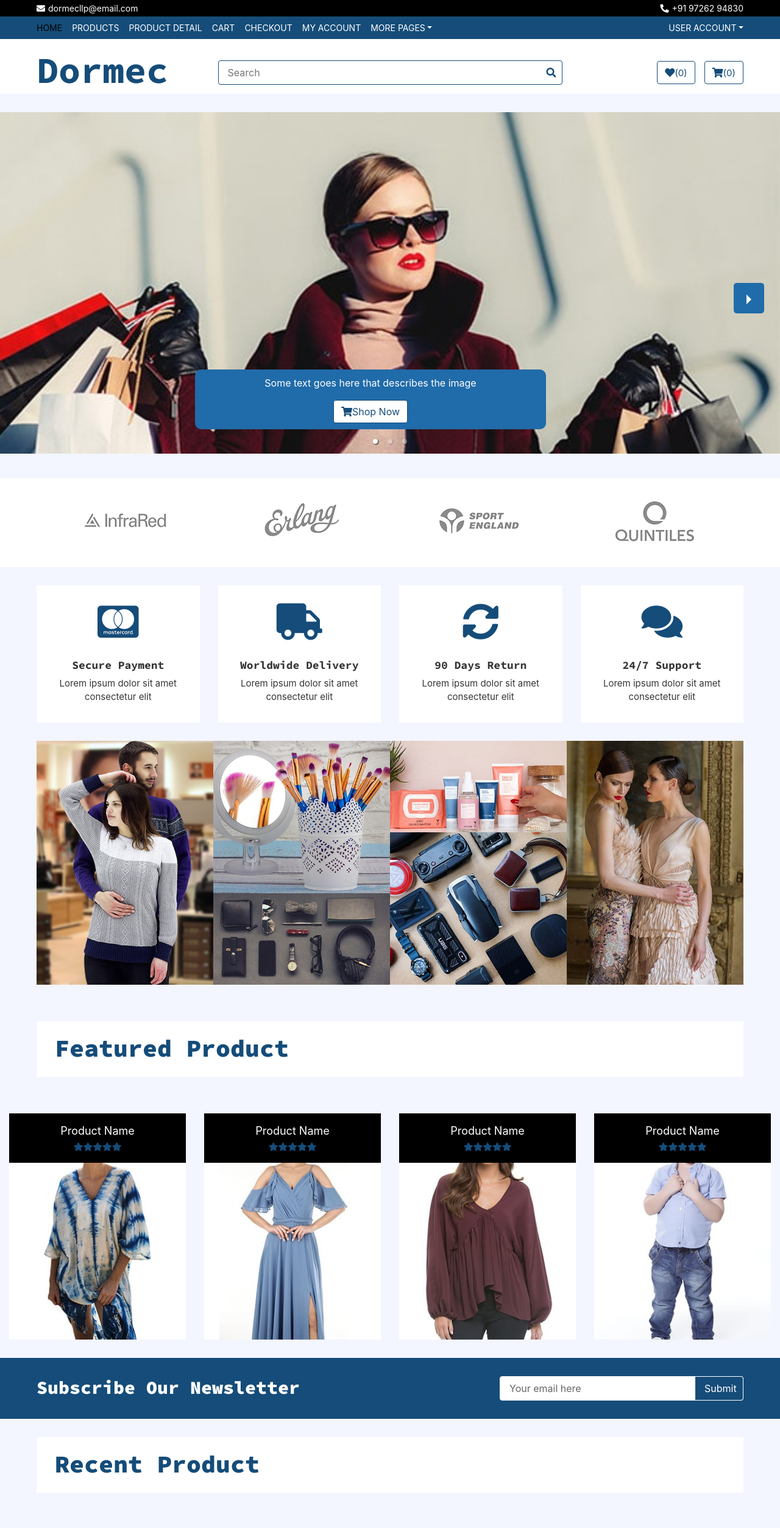
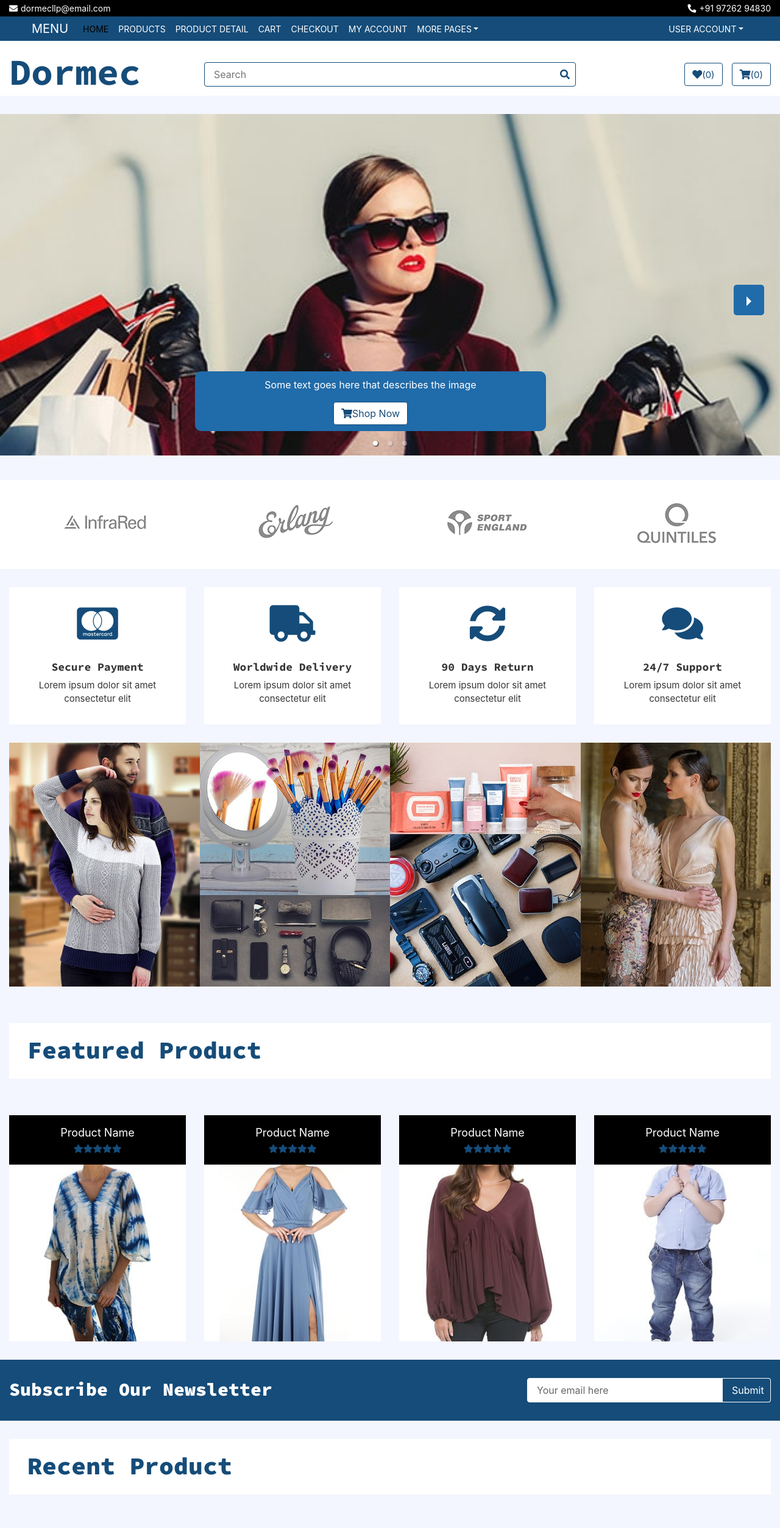
Before and after one commit to Krushn219/Dormec, a React (Create React App) app: page / in a window 1280 px wide. Shown: the top 2506 px of the page at 61% size. Built offline with nearby package versions, Linux system fonts and the light colour scheme.

Commit message:
obile view changes

```diff
--- a/public/assets/css/style.css
+++ b/public/assets/css/style.css
@@ -32,8 +32,8 @@ h2 {
 
 @media (min-width: 992px) {
   .container-fluid {
-    padding-right: 60px;
-    padding-left: 60px;
+    /* padding-right: 60px;
+    padding-left: 60px; */
   }
 }
 
@@ -252,9 +252,8 @@ h2 {
   border-radius: 0;
   background: #154c79;
 }
-.dropdown-item{
-    color: white;
-
+.dropdown-item {
+  color: white;
 }
 
 .nav .dropdown-menu a.active {
@@ -269,7 +268,7 @@ h2 {
   }
 
   .nav .navbar-brand {
-    display: none;
+    display: block;
   }
 
   .nav .navbar-dark a.nav-link {
@@ -291,7 +290,8 @@ h2 {
 
   .nav,
   .nav .navbar {
-    background: #000000 !important;
+    /* background: #154c79 !important; */
+    background: #000 !important;
   }
 
   .nav a.nav-link {
@@ -300,6 +300,12 @@ h2 {
 
   .nav .dropdown-menu {
     box-shadow: none;
+  }
+  .navbar-expand-md .navbar-toggler{
+    display: block;
+  }
+  .navbar-nav{
+    /* display: none; */
   }
 }
 
@@ -321,8 +327,8 @@ h2 {
   max-height: 60px;
 }
 
-.bottom-bar .logo a h2{
-    font-size: 60px;
+.bottom-bar .logo a h2 {
+  font-size: 60px;
 }
 
 .bottom-bar .search {
@@ -637,6 +643,11 @@ h2 {
 .category .category-name:hover p {
   margin: 0;
 }
+@media (max-width: 425px) {
+  .category {
+    padding: 0 0 0 15px;
+  }
+}
 
 /**********************************/
 /*********** Feature CSS **********/
@@ -671,6 +682,12 @@ h2 {
 .feature .feature-content p {
   font-size: 15px;
   margin: 0;
+}
+
+@media (max-width: 425px) {
+    .feature .feature-col{
+        padding-right: 0;
+    }
 }
 
 /**********************************/
@@ -847,7 +864,7 @@ h2 {
 
 .product .section-header {
   margin-bottom: 30px;
-  padding: 20px 30px 15px 30px;
+  padding: 20px 15px 15px 30px;
   color: #154c79;
   background: #ffffff;
 }
@@ -902,6 +919,19 @@ h2 {
 .product .slick-next:focus::before {
   color: #ffffff;
 }
+
+@media (max-width: 425px) {
+    .custom-fluid{
+        padding-right: 0;
+    }
+    .col-lg-12{
+        padding-right: 0;
+    }
+    .product .section-header{
+        padding: 20px 15px 15px 10px;
+    }
+}
+
 
 /**********************************/
 /******** Product View CSS ********/
--- a/src/Components/Products/Product.jsx
+++ b/src/Components/Products/Product.jsx
@@ -38,7 +38,7 @@ const Product = () => {
     <>
       {/* <!-- Featured Product Start -->  */}
       <div class="featured-product product">
-        <div class="container-fluid">
+        <div class="container-fluid custom-fluid">
           <div class="section-header">
             <h1>Featured Product</h1>
           </div>
@@ -46,7 +46,7 @@ const Product = () => {
       </div>
       <Slider {...settings}>
         <div>
-          <div className="col-lg-12">
+          <div className="col-lg-12 custom-col">
             <div className="product-item">
               <div className="product-title">
                 <a href="/">Product Name</a>
--- a/src/Components/RecentProducts/RecentProduct.jsx
+++ b/src/Components/RecentProducts/RecentProduct.jsx
@@ -37,7 +37,7 @@ const RecentProduct = () => {
     <>
       {/* <!-- Featured Product Start -->  */}
       <div class="featured-product product">
-        <div class="container-fluid">
+        <div class="container-fluid custom-fluid">
           <div class="section-header">
             <h1>Recent Product</h1>
           </div>
--- a/src/Components/Review/review.css
+++ b/src/Components/Review/review.css
@@ -1,26 +1,37 @@
 .review-main .slick-prev,
-.review-main .slick-next
-{
+.review-main .slick-next {
   width: 40px;
   height: 40px;
   z-index: 1;
   opacity: 0;
-    transition: .5s;
+  transition: 0.5s;
   /* background: #FF6F61; */
   background: #154c79;
   border-radius: 4px;
 }
-.review-main .slick-slider:hover .slick-next{
+.review-main .slick-slider:hover .slick-next {
   right: 60px;
   opacity: 1;
 }
-.review-main .slick-slider .slick-next:hover{
+.review-main .slick-slider .slick-next:hover {
   background-color: black;
 }
-.review-main .slick-slider:hover .slick-prev{
+.review-main .slick-slider:hover .slick-prev {
   left: 60px;
   opacity: 1;
 }
 .review-main .slick-slider .slick-prev:hover {
   background-color: black;
 }
+
+@media (max-width: 425px) {
+  .review-main .slick-slider:hover .slick-prev {
+    left: 30px;
+  }
+  .review-main .slick-slider:hover .slick-next {
+    right: 30px;
+  }
+  .col-md-12{
+    padding-right: 0;
+  }
+}
--- a/src/Components/Slider/slider.css
+++ b/src/Components/Slider/slider.css
@@ -80,3 +80,12 @@
 .carousel .control-prev.control-arrow{
     left:2%
 }
+@media (max-width: 425px) {
+    .carousel .slide .legend {
+        left: 10%;
+        width: 80%;
+    }
+    .carousel.carousel-slider .control-arrow{
+        top: 26%;
+    }
+  }
```
Lines whose indentation alone changed are shown as unchanged.
